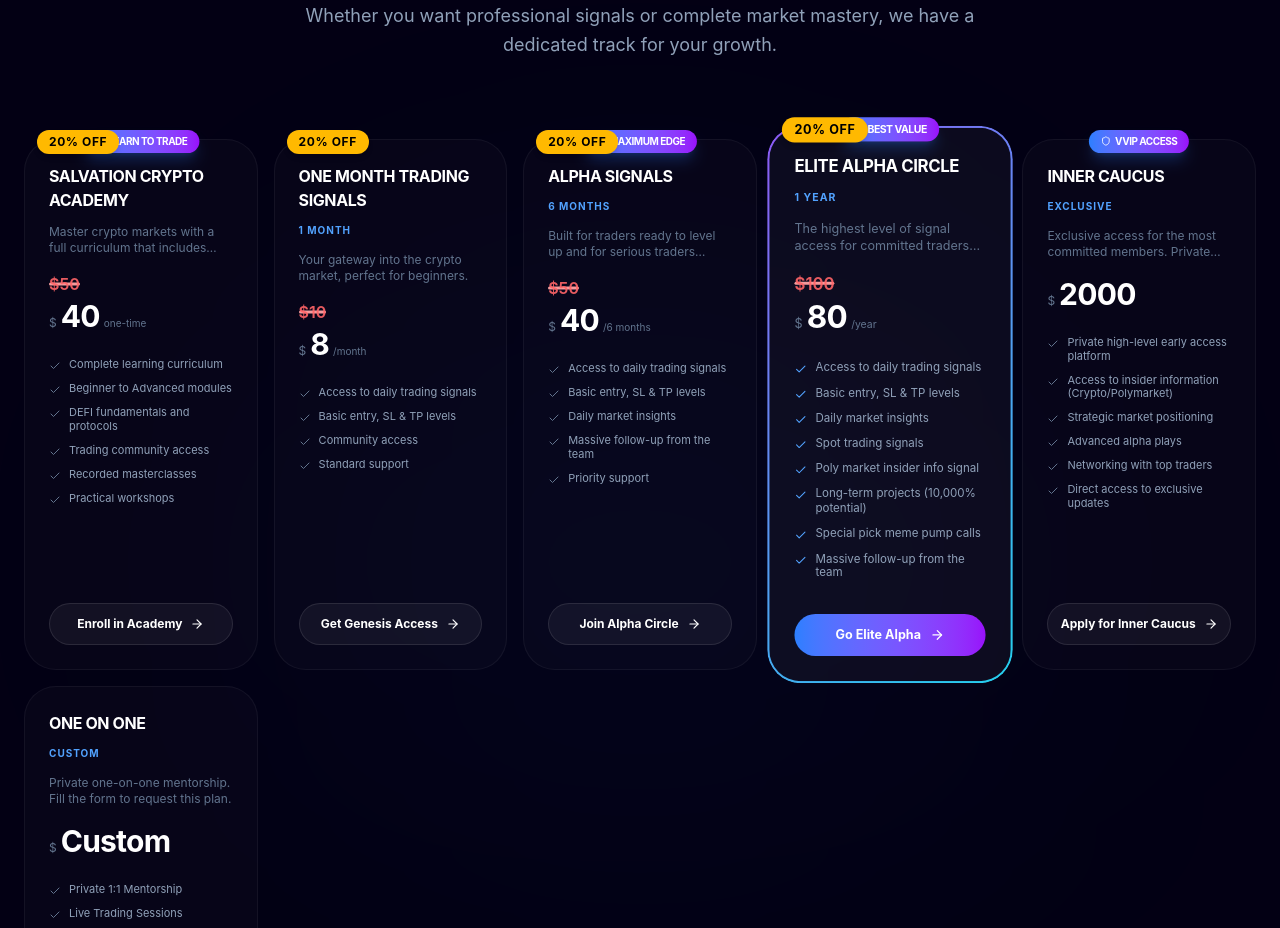
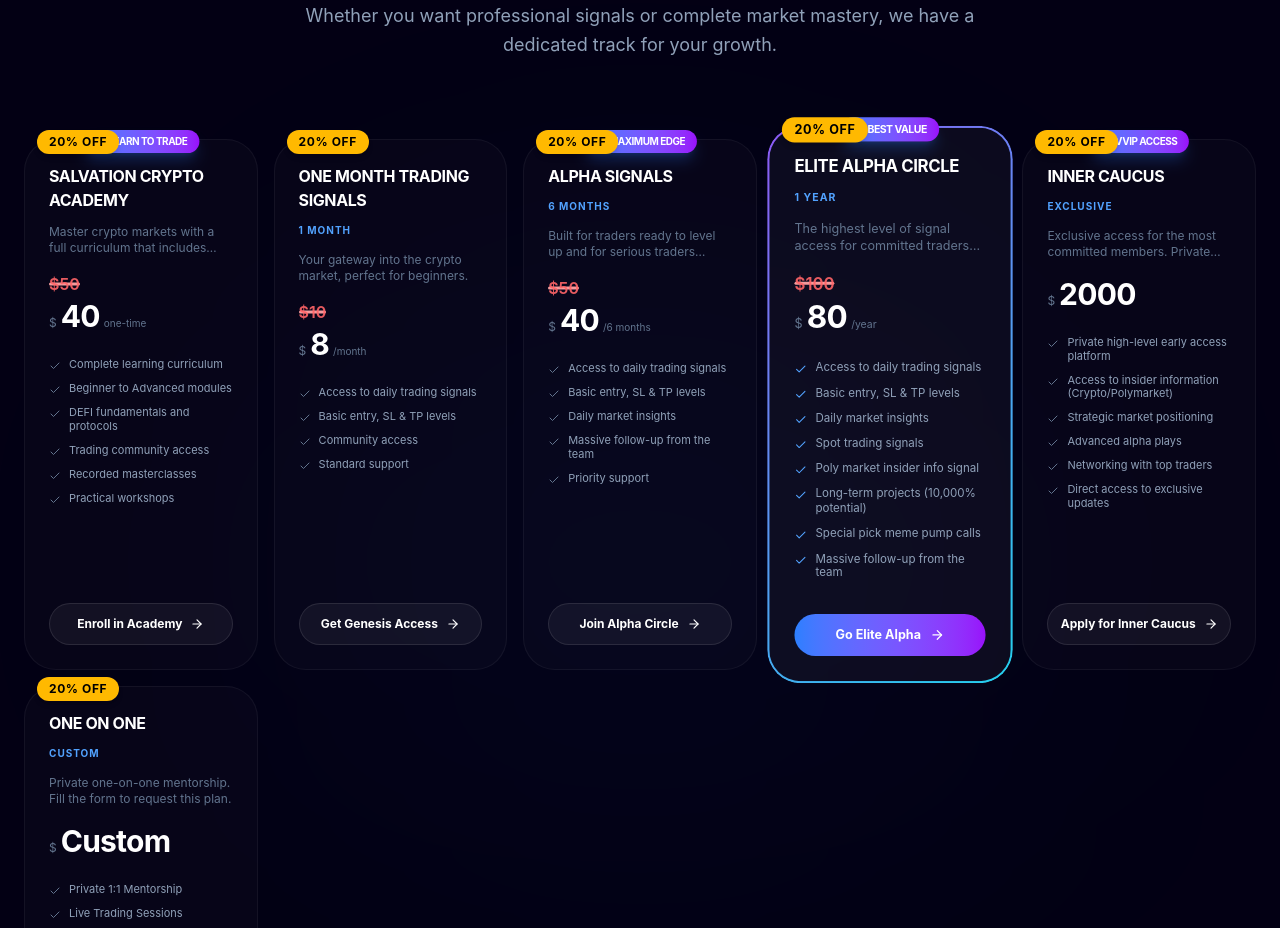
Before and after one commit to HezekiahsDev/salvation-crypto-lp, a Next.js app: page / in a window 1280 px wide. Shown: the part 6840-7768 px from the top of the page. Built offline with nearby package versions, Linux system fonts and the light colour scheme.

Commit message:
hezekiahs-swe:  - 2026-06-26 09:00:41

```diff
--- a/src/app/plans/[id]/page.tsx
+++ b/src/app/plans/[id]/page.tsx
@@ -113,14 +113,12 @@ export default async function PlanDetailsPage({
                 </div>
               </div>
               <div className="relative flex flex-col items-start gap-0.5 px-3 py-1.5 sm:px-4 sm:py-2 rounded-lg bg-white/5 border border-white/5 w-fit shrink-0">
-                {paymentPrice !== null &&
-                  plan.id !== "inner-caucus" &&
-                  plan.id !== "one-on-one" &&
-                  Number(plan.price) > paymentPrice && (
-                    <span className="absolute -top-2 right-2 inline-flex items-center rounded-full bg-amber-400 px-2 py-0.5 text-[9px] font-black uppercase tracking-wider text-black shadow-md shadow-amber-500/20 ring-1 ring-amber-200">
-                      {Math.round(DISCOUNT_RATE * 100)}% off
-                    </span>
-                  )}
+                {/* Discount tag shown across all plans */}
+                {DISCOUNT_RATE > 0 && (
+                  <span className="absolute -top-2 right-2 inline-flex items-center rounded-full bg-amber-400 px-2 py-0.5 text-[9px] font-black uppercase tracking-wider text-black shadow-md shadow-amber-500/20 ring-1 ring-amber-200">
+                    {Math.round(DISCOUNT_RATE * 100)}% off
+                  </span>
+                )}
                 {paymentPrice !== null ? (
                   <>
                     {plan.id !== "inner-caucus" &&
--- a/src/components/PricingSection.tsx
+++ b/src/components/PricingSection.tsx
@@ -72,11 +72,8 @@ export function PricingSection() {
                     : "bg-white/2 border border-white/5 hover:border-white/10"
                 } ${hoveredPlan === i && !plan.popular ? "transform scale-[1.02]" : ""}`}
               >
-                {/* Discount tag for eligible plans */}
-                {paymentPrice !== null &&
-                  plan.id !== "inner-caucus" &&
-                  plan.id !== "one-on-one" &&
-                  Number(plan.price) > paymentPrice && (
+                {/* Discount tag shown across all plans */}
+                {DISCOUNT_RATE > 0 && (
                     <div className="absolute -top-3 left-3 z-30">
                       <span className="inline-flex items-center px-3 py-1 rounded-full bg-amber-400 text-black text-xs font-bold uppercase tracking-wider shadow-md">
                         {Math.round(DISCOUNT_RATE * 100)}% off
```
